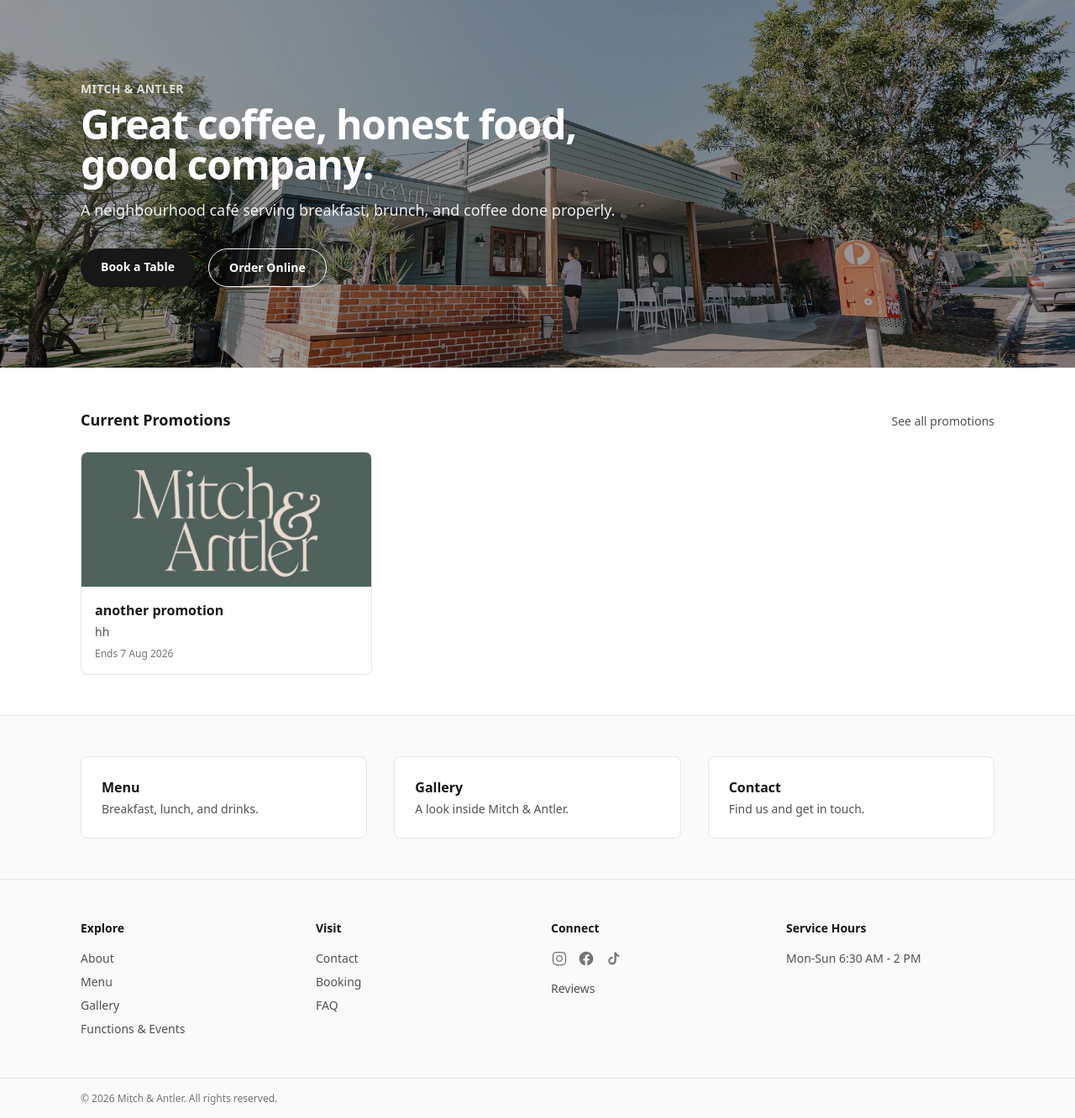
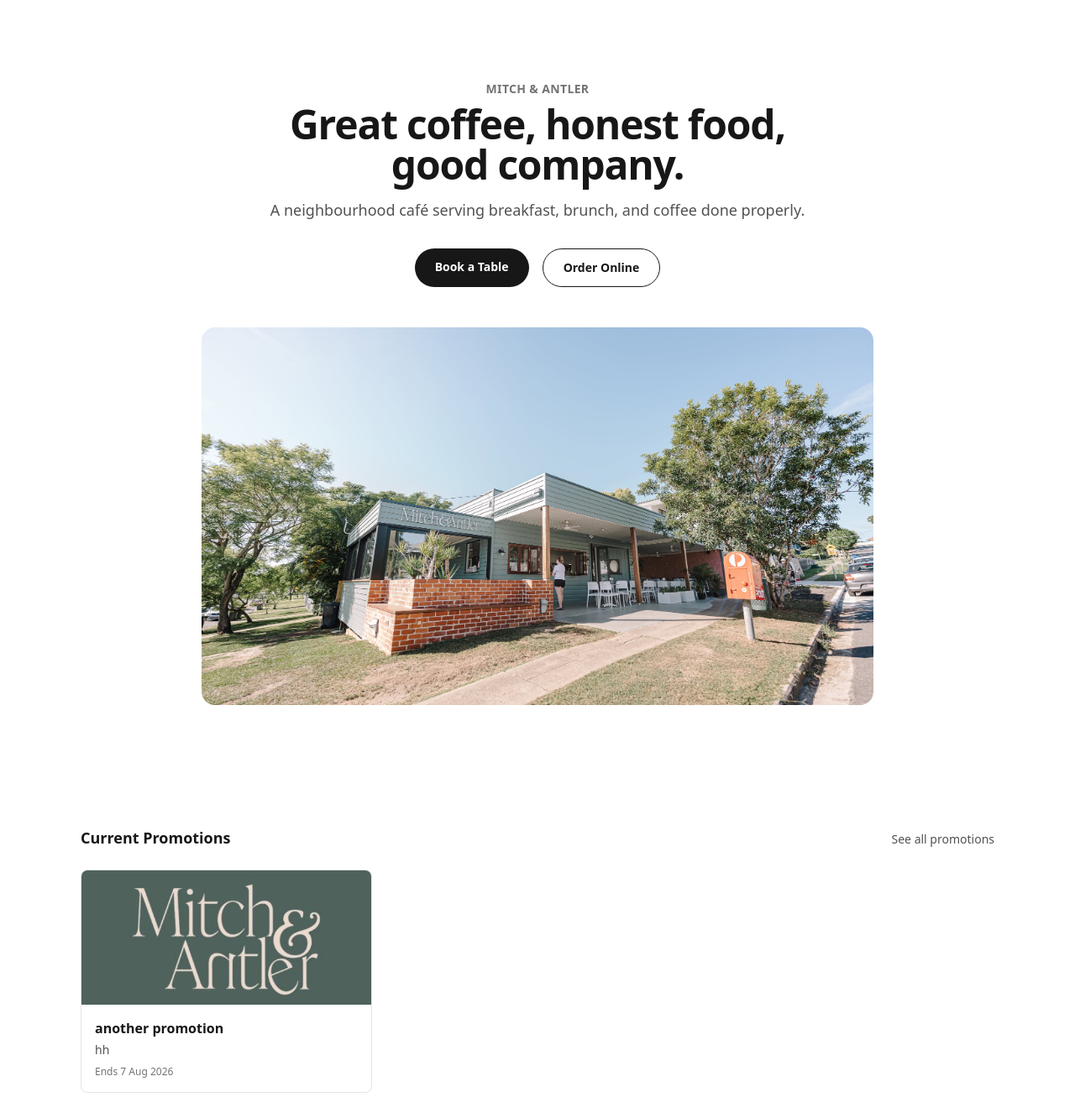
Before and after one commit to mitchandantler/Website, a Django app: page / in a window 1280 px wide. Shown: the part 65-1397 px from the top of the page at 84% size. Run offline with Django 5.2, Linux system fonts and the light colour scheme; data comes from the database, SQL or seed files in the repository; data that the repository does not hold is empty; some libraries are stand-ins or nearby versions.

Commit message:
Refactor hero: centered text block on top, image below (max 800px)
Replaces the full-bleed background-photo-with-overlaid-text layout
with: text content (eyebrow/heading/subheading/buttons) centered
horizontally, sitting at the top of the section; hero image (if any)
below it in normal document flow, centered with max-width: 800px,
16:9 aspect ratio, and rounded corners (rounded-2xl) instead of
stretching edge-to-edge behind the text.

Removes the now-unneeded dark scrim overlay and the hero_images-
conditional text color branching (white-on-photo vs dark-on-plain),
since text no longer sits on top of the image — always uses the
dark-on-light neutral colors now. Multi-image crossfade behavior
(Alpine x-show/x-transition + auto-rotate interval) unchanged, just
contained within the smaller fixed-size box instead of the full
viewport.

Co-Authored-By: Claude Sonnet 5 <noreply@anthropic.com>

```diff
--- a/templates/pages/home.html
+++ b/templates/pages/home.html
@@ -8,14 +8,35 @@
 {% endblock %}
 
 {% block content %}
-<section class="relative overflow-hidden">
+<section class="mx-auto max-w-6xl px-4 sm:px-6 lg:px-8 py-16 sm:py-24">
+  <div class="mx-auto flex max-w-2xl flex-col items-center text-center">
+    <p class="text-sm font-semibold uppercase tracking-wide text-neutral-500">
+      Mitch &amp; Antler
+    </p>
+    <h1 class="mt-2 text-4xl font-bold tracking-tight text-neutral-900 sm:text-5xl">
+      {{ hero_content.hero_heading }}
+    </h1>
+    <p class="mt-4 text-lg text-neutral-600">
+      {{ hero_content.hero_subheading }}
+    </p>
+    <div class="mt-8 flex flex-wrap justify-center gap-4">
+      <a href="{% url 'booking:booking' %}" class="rounded-full bg-neutral-900 px-6 py-3 text-sm font-semibold text-white hover:bg-neutral-700">
+        Book a Table
+      </a>
+      <a href="{% url 'booking:order_online' %}" class="rounded-full border border-neutral-900 px-6 py-3 text-sm font-semibold text-neutral-900 hover:bg-neutral-100">
+        Order Online
+      </a>
+    </div>
+  </div>
+
   {% if hero_images %}
     <div
       x-data="{ active: 0 }"
       {% if hero_images|length > 1 %}
         x-init="setInterval(() => { active = (active + 1) % {{ hero_images|length }} }, 5000)"
       {% endif %}
-      class="absolute inset-0"
+      class="relative mx-auto mt-12 aspect-video w-full overflow-hidden rounded-2xl"
+      style="max-width: 800px;"
     >
       {% for hero_image in hero_images %}
         <img
@@ -28,31 +49,8 @@
           class="absolute inset-0 h-full w-full object-cover"
         >
       {% endfor %}
-      <div class="absolute inset-0 bg-black/40"></div>
     </div>
   {% endif %}
-
-  <div class="relative mx-auto max-w-6xl px-4 sm:px-6 lg:px-8 py-16 sm:py-24">
-    <div class="max-w-2xl">
-      <p class="text-sm font-semibold uppercase tracking-wide {% if hero_images %}text-white/80{% else %}text-neutral-500{% endif %}">
-        Mitch &amp; Antler
-      </p>
-      <h1 class="mt-2 text-4xl font-bold tracking-tight sm:text-5xl {% if hero_images %}text-white{% else %}text-neutral-900{% endif %}">
-        {{ hero_content.hero_heading }}
-      </h1>
-      <p class="mt-4 text-lg {% if hero_images %}text-white/90{% else %}text-neutral-600{% endif %}">
-        {{ hero_content.hero_subheading }}
-      </p>
-      <div class="mt-8 flex flex-wrap gap-4">
-        <a href="{% url 'booking:booking' %}" class="rounded-full bg-neutral-900 px-6 py-3 text-sm font-semibold text-white hover:bg-neutral-700">
-          Book a Table
-        </a>
-        <a href="{% url 'booking:order_online' %}" class="rounded-full border px-6 py-3 text-sm font-semibold {% if hero_images %}border-white text-white hover:bg-white/10{% else %}border-neutral-900 text-neutral-900 hover:bg-neutral-100{% endif %}">
-          Order Online
-        </a>
-      </div>
-    </div>
-  </div>
 </section>
 
 {% if featured_promotions %}
```
Also changed, not shown: static/css/tailwind.css.
